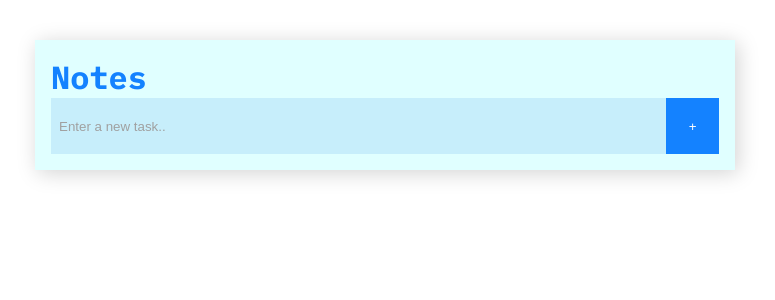
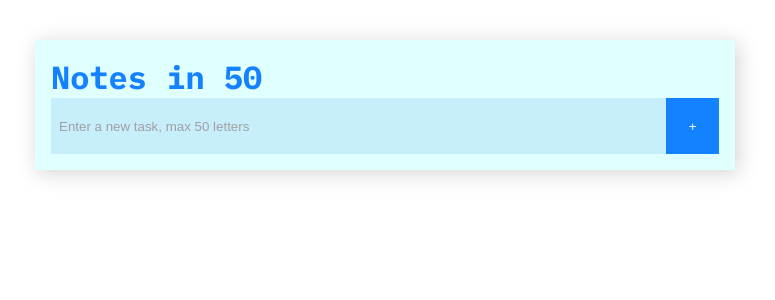
Before and after one commit to Kristian-kodehode/todo, a React (Vite) app: page / in a window 1280 px wide. Shown: the top 300 px of the page, without its empty margins (255-1030 px from the left). Built offline with nearby package versions, Linux system fonts and the light colour scheme.

Commit message:
added max cap to characters

```diff
--- a/src/App.jsx
+++ b/src/App.jsx
@@ -39,14 +39,15 @@ function App() {
 
   return (
     <div className="app-container">
-      <h1>Notes</h1>
+      <h1>Notes in 50</h1>
       <div className="input-container">
         <input
           className="input-text"
           type="text"
+          maxLength="50"
           value={newTask}
           onChange={handleInputChange}
-          placeholder="Enter a new task.."
+          placeholder="Enter a new task, max 50 letters"
         />
         <input
           className="button-submit"
--- a/src/components/todoList.jsx
+++ b/src/components/todoList.jsx
@@ -5,7 +5,7 @@ const TodoList = ({ tasks, handleDelete, handleToggleStatus, taskStatus }) => {
     <div>
       {tasks.map((task, index) => (
         <div key={index} className="task-container">
-          <textarea className="task-text" id="" rows="4">
+          <textarea className="task-text" id="" maxLength="50">
             {task}
           </textarea>
           <button
```
